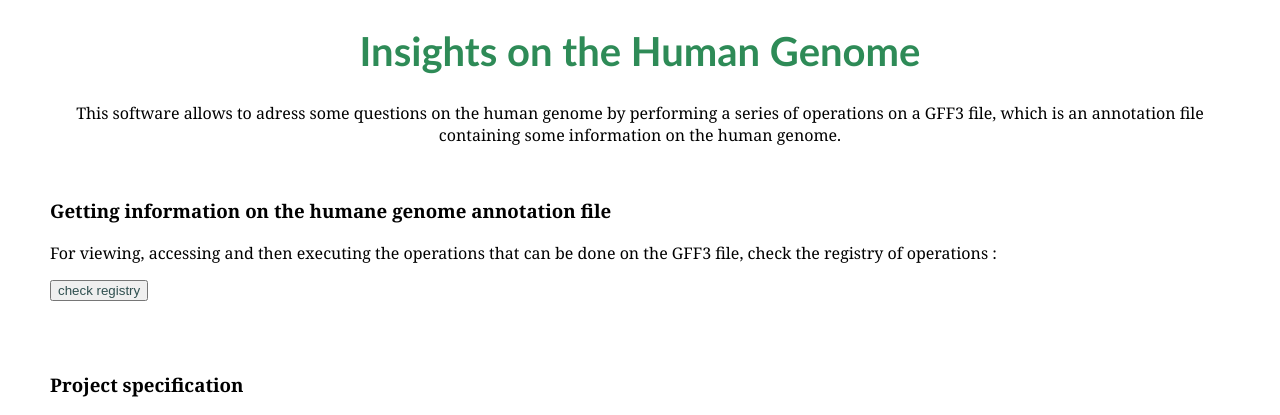
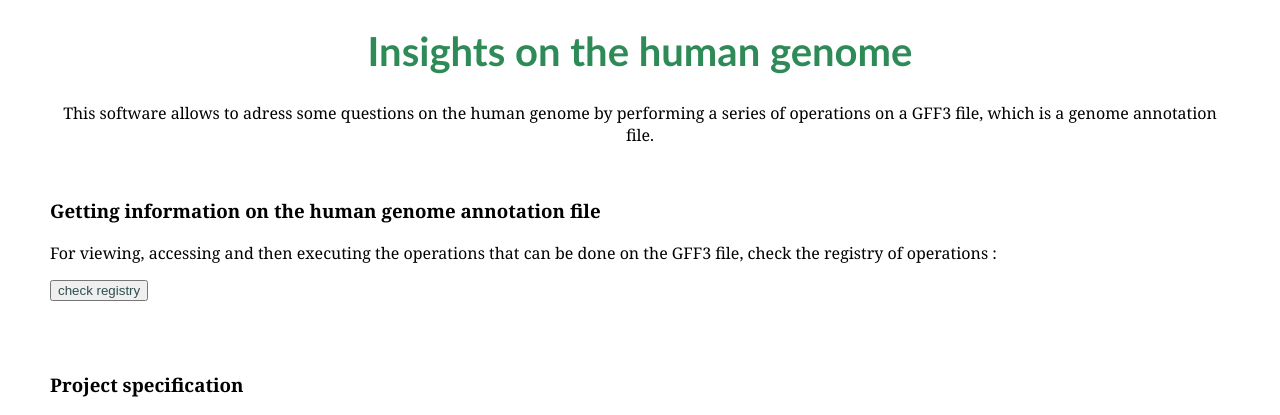
Before and after one commit to mmarimmasca/Advanced-Programming-Project, a Flask app: page / in a window 1280 px wide; the page is wider, and only the part inside the window is pictured. Shown: the top 415 px of that part. Run offline with Flask 2, Linux system fonts and the light colour scheme; parts of the project's set-up code (start-up, migrations or seed data) failed here and were passed over.

Commit message:
Update homepage.html

```diff
--- a/project/templates/homepage.html
+++ b/project/templates/homepage.html
@@ -11,12 +11,12 @@
     </head>
 
     <body style='margin: 25px 50px 75px 50px'>
-    <h1 style="text-align:center;color:	#2E8B57;"> Insights on the Human Genome </h1>
-    <p style="text-align:center"> This software allows to adress some questions on the human genome by performing a series of operations on a GFF3 file, which is an annotation file containing some information on the human genome. </p>
+    <h1 style="text-align:center;color:	#2E8B57;"> Insights on the human genome </h1>
+    <p style="text-align:center"> This software allows to adress some questions on the human genome by performing a series of operations on a GFF3 file, which is a genome annotation file. </p>
 
     <br>
 
-    <h3> Getting information on the humane genome annotation file </h3>
+    <h3> Getting information on the human genome annotation file </h3>
     <p> For viewing, accessing and then executing the operations that can be done on the GFF3 file,
     check the registry of operations : <form action="./registry_operations"> <input type="submit" value="check registry" style="color:#2F4F4F">  </form> </p>
 
```
